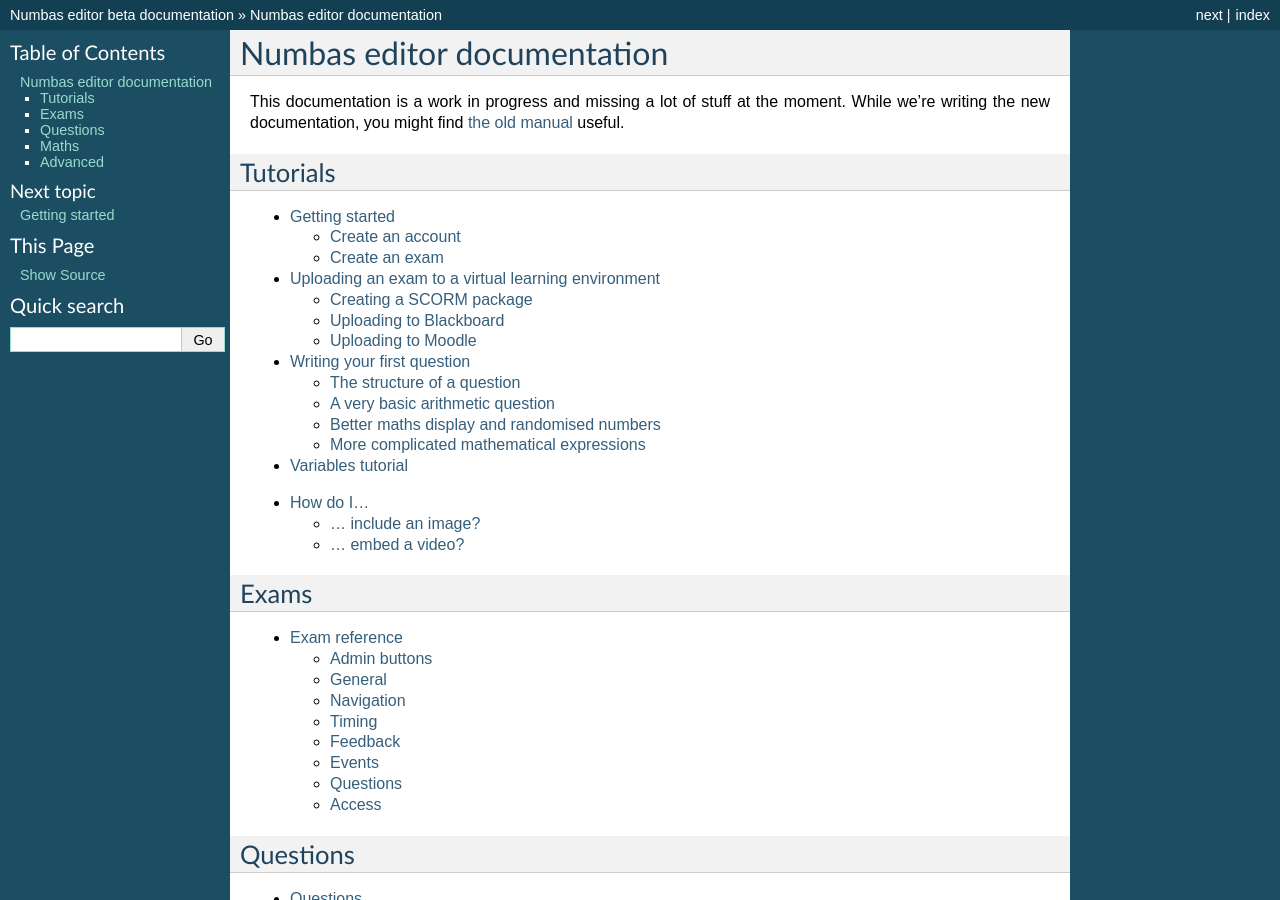
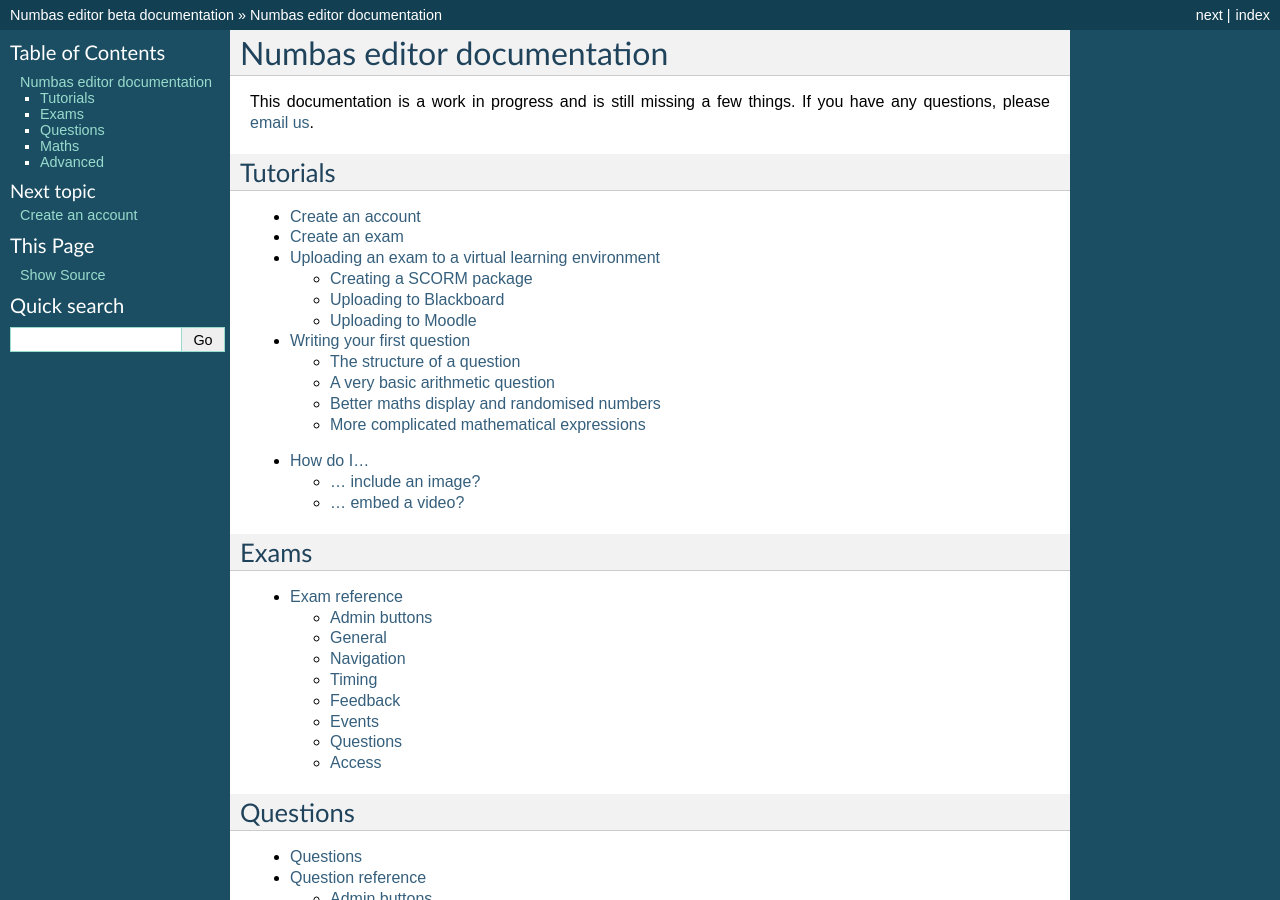
Before and after one commit to numbas/editor-docs, a Sphinx documentation site: the page built from source/index.rst, in a window 1280 px wide and 900 px high. Built offline with Sphinx 7.4.7, drawn with Linux system fonts in a browser that asks for light colours.

Commit message:
add tutorials page; rejig a couple of things

```diff
--- a/source/index.rst
+++ b/source/index.rst
@@ -1,22 +1,10 @@
 Numbas editor documentation
 ===========================
 
-This documentation is a work in progress and missing a lot of stuff at the moment. While we're writing the new documentation, you might find `the old manual <http://www.ncl.ac.uk/maths/numbas/manual.pdf>`_ useful.
+This documentation is a work in progress and is still missing a few things. If you have any questions, please `email us <mailto:numbas.ncl.ac.uk>`_.
 
 
-Tutorials
-^^^^^^^^^
-
-.. toctree::
-    :maxdepth: 2
-
-    quickstart
-    upload-vle
-    write-question
-    tut-variables
-
-.. toctree::
-    how-do-i
+.. include:: tutorials.rst
 
 Exams
 ^^^^^
--- /dev/null
+++ b/source/tutorials.rst
@@ -0,0 +1,13 @@
+Tutorials
+^^^^^^^^^
+
+.. toctree::
+    :maxdepth: 2
+
+    create-an-account
+    create-exam
+    upload-vle
+    write-question
+
+.. toctree::
+    how-do-i
```
Also changed, not shown: source/create-an-account.rst (added, +11 -0 lines), source/create-exam.rst (added, +36 -0 lines), source/quickstart.rst (deleted, +0 -55 lines).
